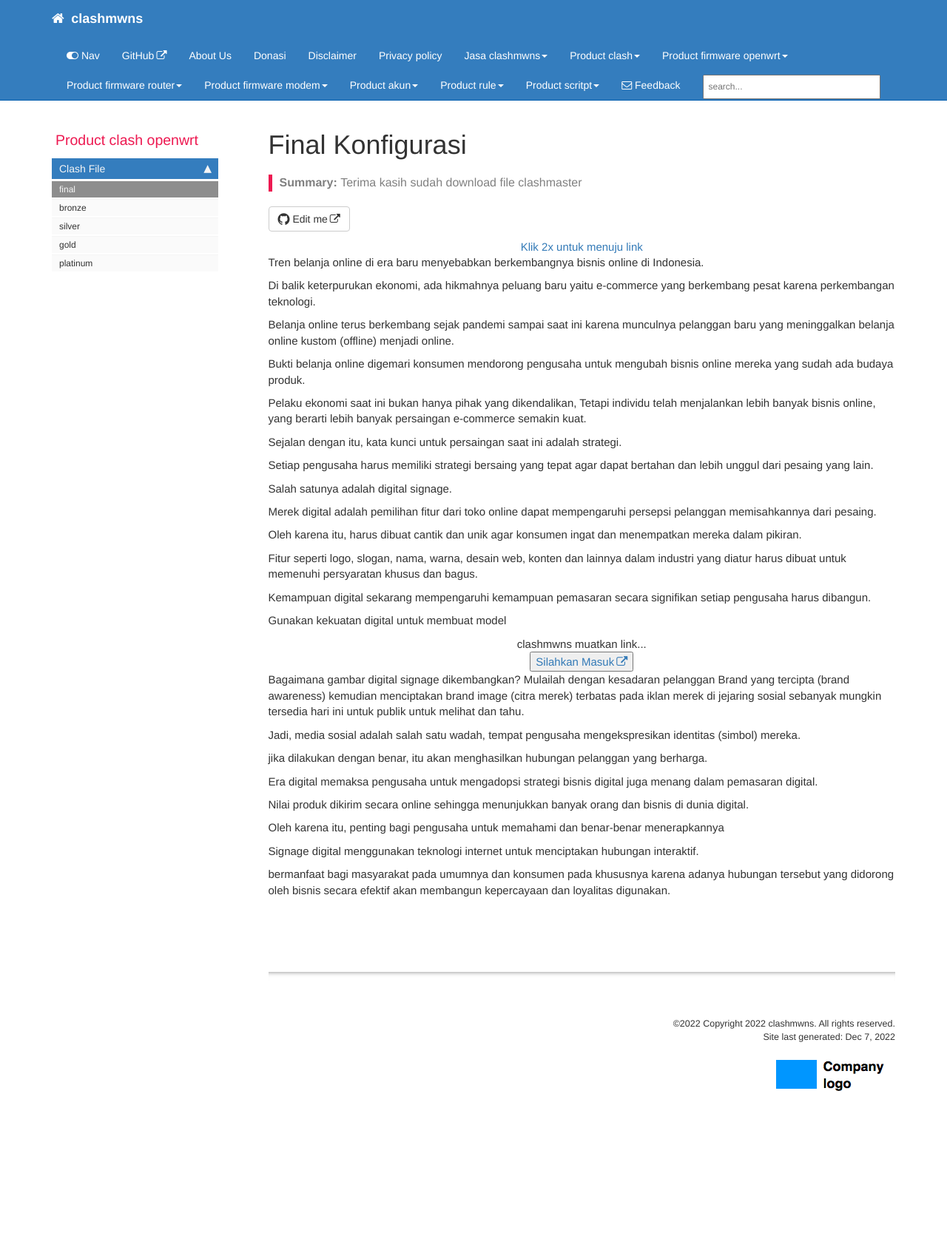
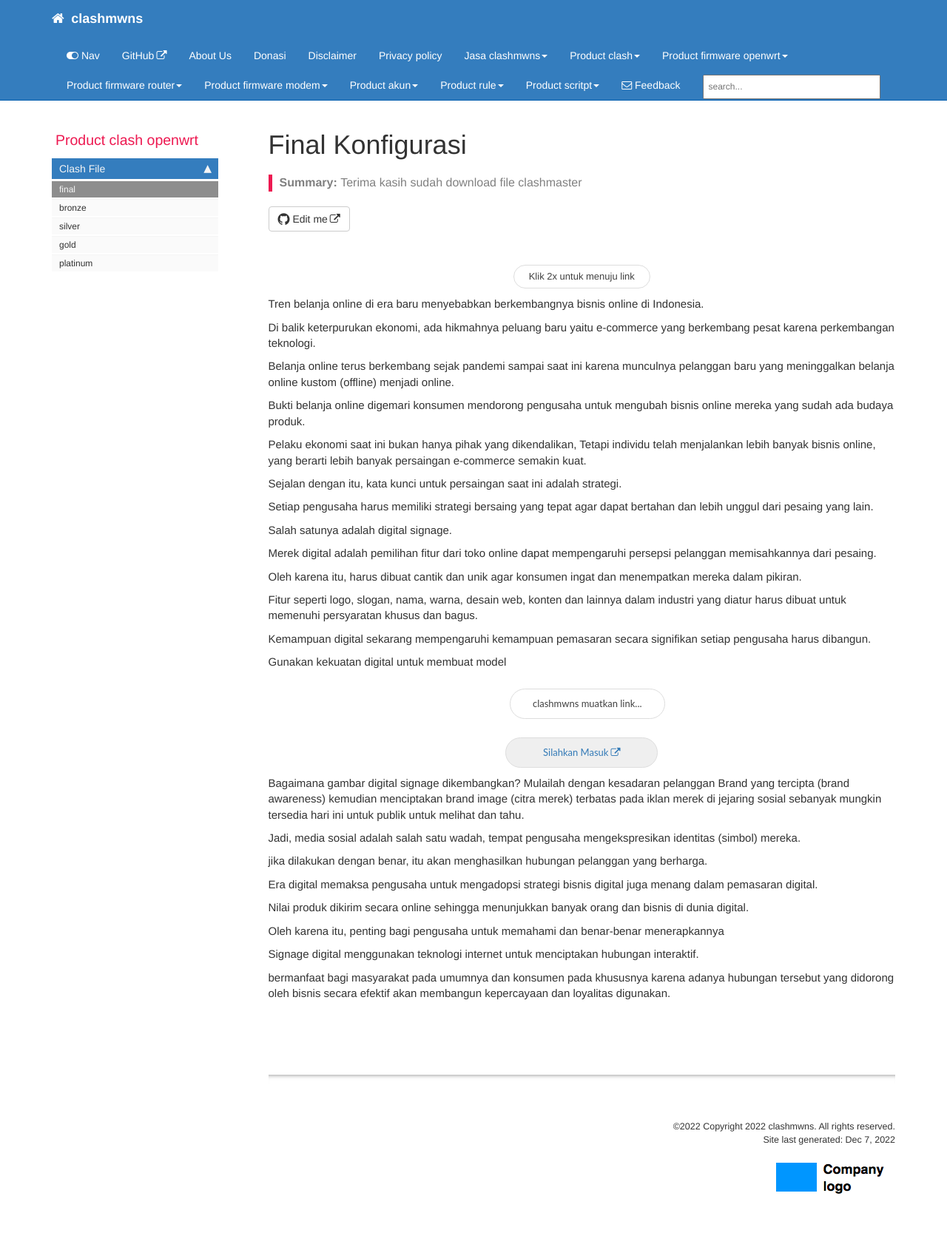
Before and after one commit to mwnsofficial/clashmwns, a Jekyll site: the page built from pages/product_clash/oc_final.md, in a window 1280 px wide. Shown: the whole page at 74% size. Built offline with Jekyll 4.4.1, drawn with Linux system fonts in a browser that asks for light colours; comment, search, counter and statistics services are not loaded; before the commit the page ends 1551 px from its top, so only the background shows below that.

Commit message:
Update customstyles.css

```diff
--- a/css/customstyles.css
+++ b/css/customstyles.css
@@ -1201,3 +1201,82 @@ h4.panel-title {
         display:block !important;
     }
 }
+
+
+/* Safelink*/
+.button1{display: inline-block;padding: 6px 20px;margin: 15px 0 10px 0;border: 1px solid #ddd;font-size: 13px;color: #414141;border-radius: 30px;cursor: pointer;transition:  all 0.3s ease}
+.button1:hover{background-color: #137FAA;border-color: #137FAA;color: #fff}
+.ads-top{padding: 5px 0 15px 0;text-align: center}
+.ads-left,.ads-right{display: inline-block;float: left;margin: 5px 15px 0 0}
+.ads-right{float: right;margin: 5px 0 0 15px}
+.visit-link,#daplong{margin-right: 0;padding: 7px 30px;line-height: 25px;font-family: Lato, sans-serif;transition: all 0.3s ease-in-out}
+.visit-link{padding: 7px 50px}
+#HTML99,#HTML99 .widget-content{border: 0!important;margin: 0!important;padding: 0!important}
+/* Responsive */
+@media screen and (max-width: 768px){.ads-left,.ads-right{display: block;float: none;margin: 5px 0 0;text-align: center}}
+
+tablebox {
+  border: 1px solid #ccc;
+  border-collapse: collapse;
+  margin: 0;
+  padding: 0;
+  width: 100%;
+  table-layout: fixed;
+}
+tablebox caption {
+  font-size: 1.5em;
+  margin: .5em 0 .75em;
+}
+tablebox tr {
+  background-color: #f8f8f8;
+  border: 1px solid #ddd;
+  padding: .35em;
+}
+tablebox th,
+tablebox td {
+  padding: .625em;
+  text-align: center;
+}
+tablebox th {
+  font-size: .85em;
+  letter-spacing: .1em;
+  text-transform: uppercase;
+}
+@media screen and (max-width: 600px) {
+  tablebox {
+    border: 0;
+  }
+  tablebox caption {
+    font-size: 1.3em;
+  }
+  tablebox thead {
+    border: none;
+    clip: rect(0 0 0 0);
+    height: 1px;
+    margin: -1px;
+    overflow: hidden;
+    padding: 0;
+    position: absolute;
+    width: 1px;
+  }
+  tablebox tr {
+    border-bottom: 3px solid #ddd;
+    display: block;
+    margin-bottom: .625em;
+  }
+  tablebox td {
+    border-bottom: 1px solid #ddd;
+    display: block;
+    font-size: .8em;
+    text-align: right;
+  }
+  tablebox td::before {
+    content: attr(data-label);
+    float: left;
+    font-weight: bold;
+    text-transform: uppercase;
+  }
+  tablebox td:last-child {
+    border-bottom: 0;
+  }
+}
```
